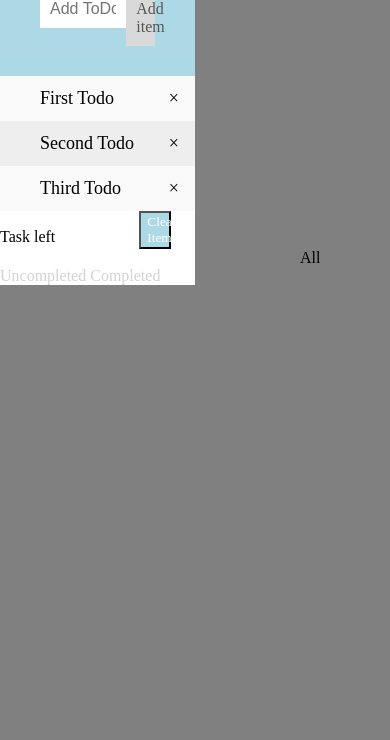
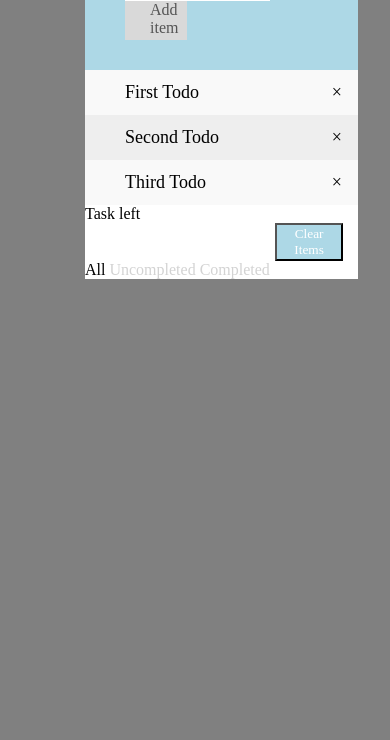
Before and after one commit to yashaggarwal07/Todo-List, a plain HTML site: page index.html in a window 390 px wide. Shown: the part 104-844 px from the top of the page. Drawn offline with Linux system fonts and the light colour scheme.

Commit message:
correct css

```diff
--- a/index.html
+++ b/index.html
@@ -21,7 +21,7 @@
 <div style="display: inline-block;background-color: white;width: 100%">
 <label>Task left</label>
 <button type="button" id="clear-list" onclick="removeAll()">Clear Items</button>
-<label style="margin-left:300px">All</label>
+<label class="lowerlabel">All</label>
 <label style="color: lightgrey">Uncompleted</label>
 <label style="color: lightgrey">Completed</label>
 </div>
--- a/style.css
+++ b/style.css
@@ -87,7 +87,7 @@ input {
 }
 .container{
     width:50%;
-
+     margin-left: 385px;
 }
 #clear-list{
   width: 16%;
@@ -101,3 +101,39 @@ margin-left: 80px;
   background-color: darkblue;
   color: white;
 }
+.lowerlabel{
+    margin-left:300px;
+}
+@media only screen and (max-width: 572px) {
+.container{
+    width:70%;
+     margin-left: 85px;
+}
+.lowerlabel{
+    margin-left:0px;
+}
+#clear-list{
+  width: 25%;
+
+  font-family: "Times New Roman";
+margin-left: 190px;
+  background-color: lightblue;
+  color: white;
+}
+#clear-list:hover{
+  background-color: darkblue;
+  color: white;
+}
+.addBtn {
+  padding: 0px 37px 3px 25px;
+  width: 25%;
+  background: #d9d9d9;
+  color: #555;
+  float: left;
+  text-align: center;
+  font-size: 16px;
+  cursor: pointer;
+  transition: 0.3s;
+  border-radius: 0;
+}
+    }
```
